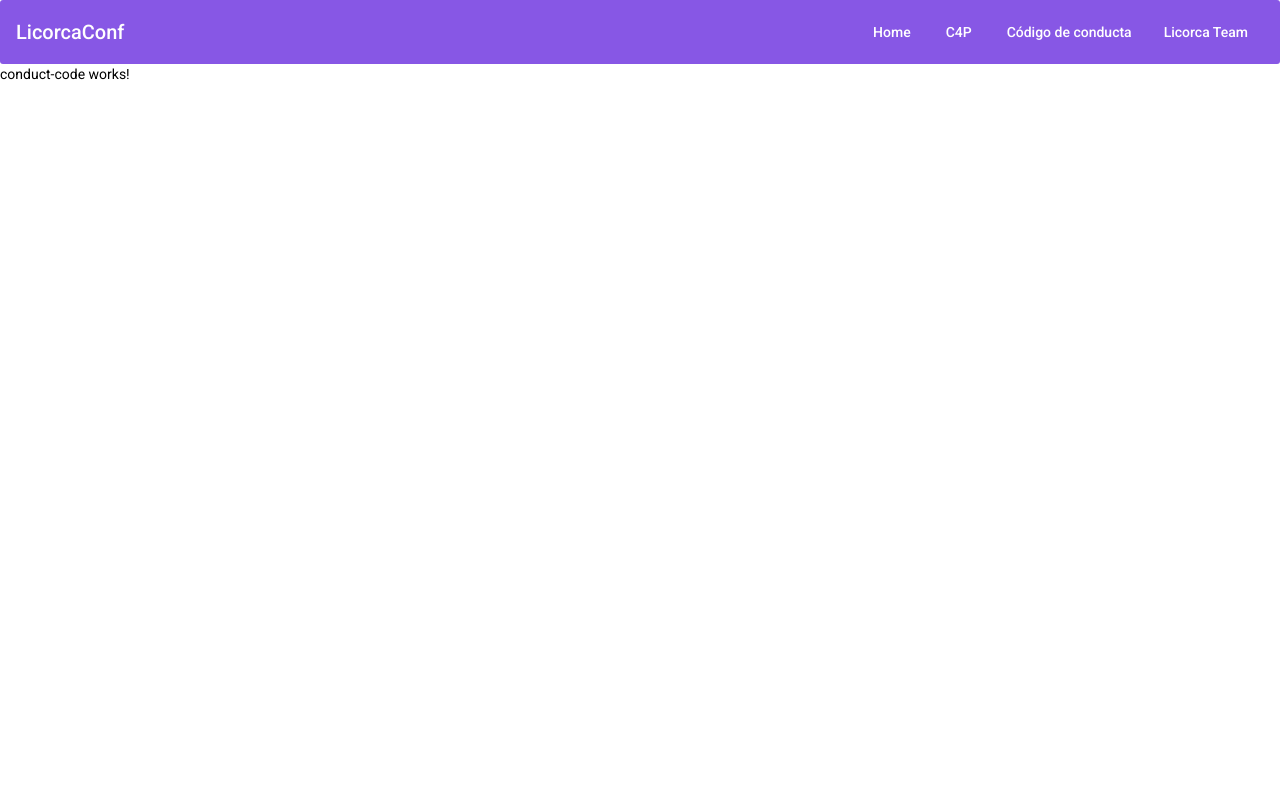
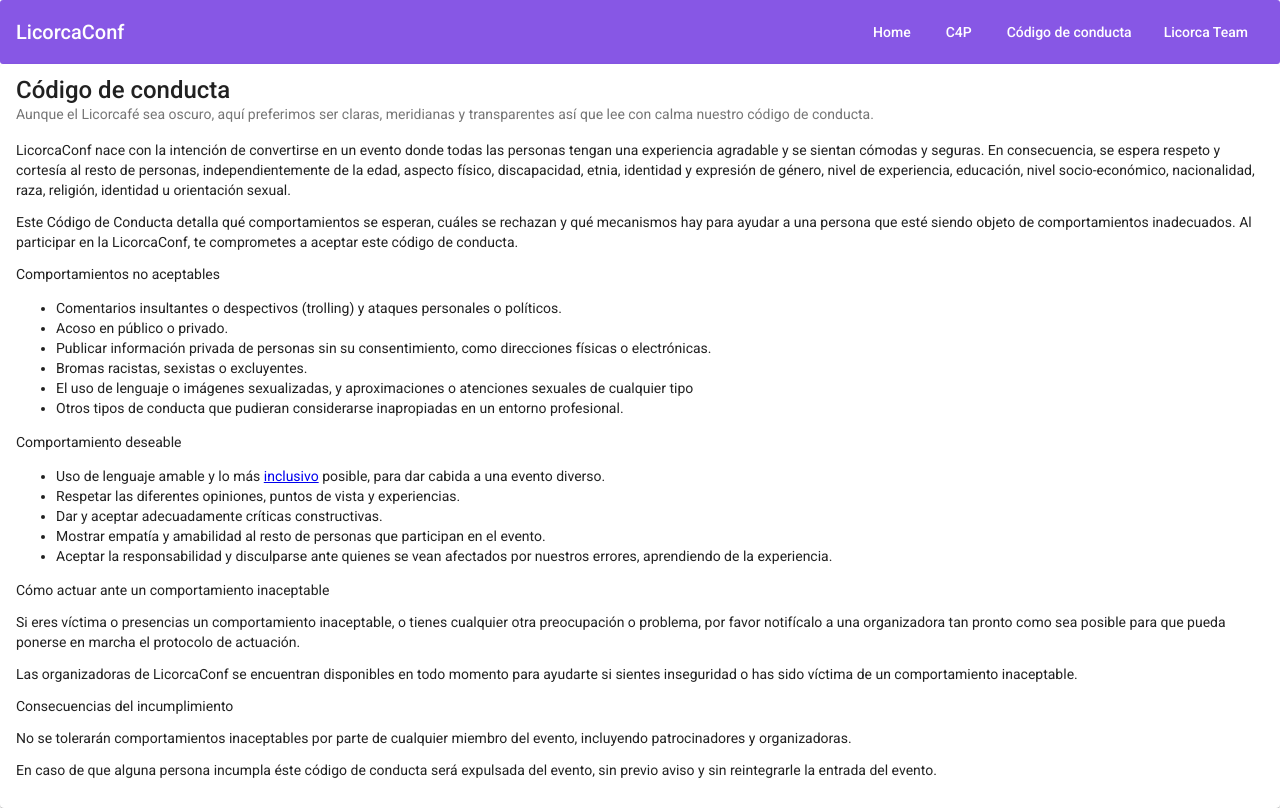
Before and after one commit to cristinapampin/licorcaconf, an Angular app: page /conduct-code in a window 1280 px wide. Built offline with nearby package versions, Linux system fonts and the light colour scheme.

Commit message:
update conduct-code

```diff
--- a/src/app/pages/conduct-code/conduct-code.component.html
+++ b/src/app/pages/conduct-code/conduct-code.component.html
@@ -1 +1,65 @@
-<p>conduct-code works!</p>
+<mat-card>
+  <mat-card-title>Código de conducta</mat-card-title>
+  <mat-card-subtitle>Aunque el Licorcafé sea oscuro, aquí preferimos ser claras, meridianas y transparentes así que lee
+    con calma nuestro código de conducta.
+  </mat-card-subtitle>
+  <div>
+    <div>
+      <p>LicorcaConf nace con la intención de convertirse en un evento donde todas las personas tengan una experiencia
+        agradable y se sientan cómodas y seguras. En consecuencia, se espera respeto y cortesía al resto de personas,
+        independientemente de la edad, aspecto físico, discapacidad, etnia, identidad y expresión de género, nivel de
+        experiencia, educación, nivel socio-económico, nacionalidad, raza, religión, identidad u orientación sexual.
+      </p>
+      <p>Este Código de Conducta detalla qué comportamientos se esperan, cuáles se rechazan y qué mecanismos hay para
+        ayudar a una persona que esté siendo objeto de comportamientos inadecuados. Al participar en la LicorcaConf, te
+        comprometes a aceptar este código de conducta.</p>
+    </div>
+
+    <div>
+      <p>Comportamientos no aceptables</p>
+      <ul>
+        <li>Comentarios insultantes o despectivos (trolling) y ataques personales o políticos. </li>
+        <li>Acoso en público o privado.</li>
+        <li>Publicar información privada de personas sin su consentimiento, como direcciones físicas o electrónicas.
+        </li>
+        <li>Bromas racistas, sexistas o excluyentes. </li>
+        <li>El uso de lenguaje o imágenes sexualizadas, y aproximaciones o atenciones sexuales de cualquier tipo</li>
+        <li>Otros tipos de conducta que pudieran considerarse inapropiadas en un entorno profesional.</li>
+      </ul>
+    </div>
+
+    <div>
+      <p>Comportamiento deseable</p>
+      <ul>
+        <li>Uso de lenguaje amable y lo más <a
+            href="https://www.prodigiosovolcan.com/wp-content/uploads/2019/06/Guia_comunicacion_inclusiva.pdf"
+            alt="Link Guía comunicación inclusiva" target="_blank">inclusivo</a> posible, para dar cabida a una evento
+          diverso.</li>
+        <li>Respetar las diferentes opiniones, puntos de vista y experiencias.</li>
+        <li>Dar y aceptar adecuadamente críticas constructivas.</li>
+        <li>Mostrar empatía y amabilidad al resto de personas que participan en el evento.</li>
+        <li>Aceptar la responsabilidad y disculparse ante quienes se vean afectados por nuestros errores, aprendiendo de
+          la experiencia.</li>
+      </ul>
+    </div>
+
+    <div>
+      <p>Cómo actuar ante un comportamiento inaceptable</p>
+      <p>Si eres víctima o presencias un comportamiento inaceptable, o tienes cualquier otra preocupación o problema,
+        por favor notifícalo a una organizadora tan pronto como sea posible para que pueda ponerse en marcha el
+        protocolo de actuación.</p>
+      <p>Las organizadoras de LicorcaConf se encuentran disponibles en todo momento para ayudarte si sientes inseguridad
+        o has sido víctima de un comportamiento inaceptable.</p>
+    </div>
+
+    <div>
+      <p>Consecuencias del incumplimiento</p>
+      <p>No se tolerarán comportamientos inaceptables por parte de cualquier miembro del evento, incluyendo
+        patrocinadores y organizadoras.</p>
+      <p>En caso de que alguna persona incumpla éste código de conducta será expulsada del evento, sin previo aviso y
+        sin reintegrarle la entrada del evento.</p>
+    </div>
+
+  </div>
+
+</mat-card>
```
Also changed, not shown: src/app/app.module.ts (+14 -4 lines).
